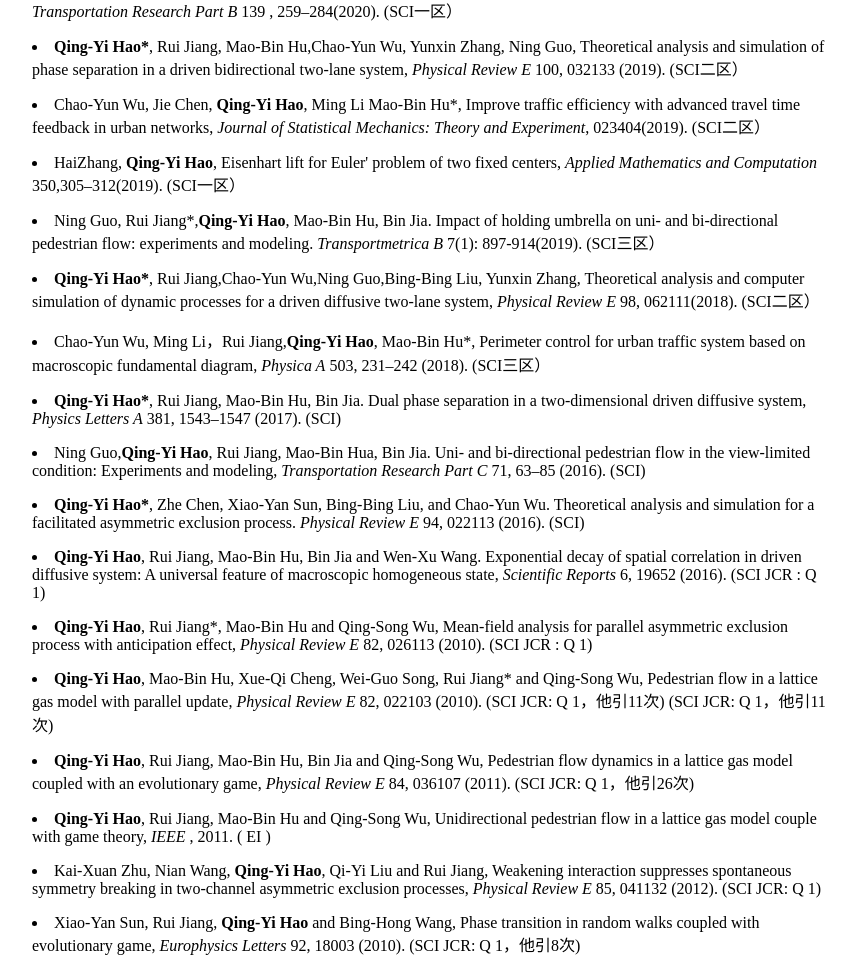
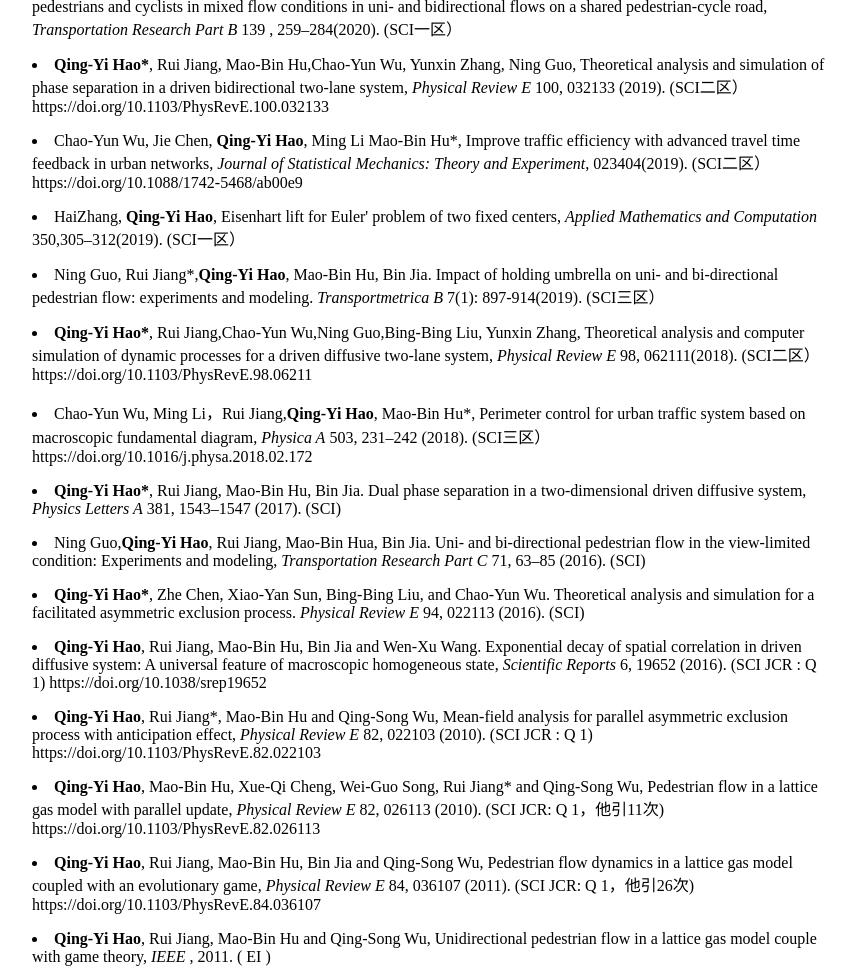
Before and after one commit to QingYH/QingYH.github.io, a plain HTML site: page index.html in a window 1280 px wide. Shown: the part 2027-2996 px from the top of the page, without its empty margins (123-979 px from the left). Drawn offline with Linux system fonts and the light colour scheme; some packages are replaced by stand-ins of ours; a script that the page names is missing.

Commit message:
Update index.html

```diff
--- a/index.html
+++ b/index.html
@@ -204,6 +204,7 @@
 <li>
     <B>Qing-Yi Hao*</B>, Jia-Li Qian, Chao-Yun Wu, and Ning Guo,
     Phase behaviors of counterflowing stream of pedestrians with site-exchange in local vision and environment, <i> Physica A</i>  567, 125688(2021).(SCI二区)
+    https://doi.org/10.1016/j.physa.2020.125688
 </li>
  <p>
 </p>
@@ -226,11 +227,13 @@
 </p>
 <li>  <B>Qing-Yi Hao*</B>, Rui Jiang, Mao-Bin Hu,Chao-Yun Wu, Yunxin Zhang, Ning Guo,
     Theoretical analysis and simulation of phase separation in a driven bidirectional two-lane system, <i> Physical Review E</i>  100, 032133 (2019). (SCI二区）
+    https://doi.org/10.1103/PhysRevE.100.032133
 </li>
 <p>
 </p>
 <li>  Chao-Yun Wu, Jie Chen, <B>Qing-Yi Hao</B>, Ming Li Mao-Bin Hu*,
     Improve traffic efficiency with advanced travel time feedback in urban networks, <i>Journal of Statistical Mechanics: Theory and Experiment</i>, 023404(2019). (SCI二区）
+    https://doi.org/10.1088/1742-5468/ab00e9
 </li>
 <p>
 </p>
@@ -245,11 +248,13 @@
 </p>
 <li> <B>Qing-Yi Hao*</B>, Rui Jiang,Chao-Yun Wu,Ning Guo,Bing-Bing Liu, Yunxin Zhang,
     Theoretical analysis and computer simulation of dynamic processes for a driven diffusive two-lane system, <i> Physical Review E</i>  98, 062111(2018). (SCI二区）
+    https://doi.org/10.1103/PhysRevE.98.06211
 </li>
 <p>
 </p>
 <li> Chao-Yun Wu, Ming Li，Rui Jiang,<B>Qing-Yi Hao</B>, Mao-Bin Hu*,
     Perimeter control for urban traffic system based on macroscopic fundamental diagram, <i> Physica A</i>  503, 231–242 (2018). (SCI三区）
+    https://doi.org/10.1016/j.physa.2018.02.172
 </li>
 <p>
 </p>
@@ -270,23 +275,25 @@
 </p>
 <li> <B>Qing-Yi Hao</B>, Rui Jiang, Mao-Bin Hu, Bin Jia and Wen-Xu Wang.
     Exponential decay of spatial correlation in driven diffusive system: A universal feature of macroscopic homogeneous state, <i> Scientific Reports</i>  6, 19652 (2016).
- (SCI  JCR : Q 1)
+ (SCI  JCR : Q 1) https://doi.org/10.1038/srep19652
 </li>
 <p>
 </p>
 <li> <B>Qing-Yi Hao</B>, Rui Jiang*, Mao-Bin Hu and Qing-Song Wu,
-    Mean-field analysis for parallel asymmetric  exclusion process with anticipation effect, <i> Physical Review E</i>  82, 026113 (2010).    (SCI  JCR : Q 1)
+    Mean-field analysis for parallel asymmetric  exclusion process with anticipation effect, <i> Physical Review E</i>  82, 022103 (2010).    (SCI  JCR : Q 1)
+    https://doi.org/10.1103/PhysRevE.82.022103
 </li>
 <p>
 </p>
 <li> <B>Qing-Yi Hao</B>, Mao-Bin Hu, Xue-Qi Cheng, Wei-Guo Song, Rui Jiang* and Qing-Song Wu,
-    Pedestrian flow in a lattice gas model with parallel  update, <i> Physical Review E</i>  82, 022103 (2010).  (SCI  JCR: Q 1，他引11次)
-(SCI  JCR: Q 1，他引11次)
+    Pedestrian flow in a lattice gas model with parallel  update, <i> Physical Review E</i>  82, 026113 (2010).  (SCI  JCR: Q 1，他引11次)
+https://doi.org/10.1103/PhysRevE.82.026113
 </li>
 <p>
 </p>
 <li> <B>Qing-Yi Hao</B>, Rui Jiang, Mao-Bin Hu, Bin Jia and Qing-Song Wu,
     Pedestrian flow dynamics in a lattice gas model coupled with an evolutionary game, <i> Physical Review E</i>   84, 036107 (2011).   (SCI  JCR: Q 1，他引26次)
+    https://doi.org/10.1103/PhysRevE.84.036107
 </li>
 <p>
 </p>
```
